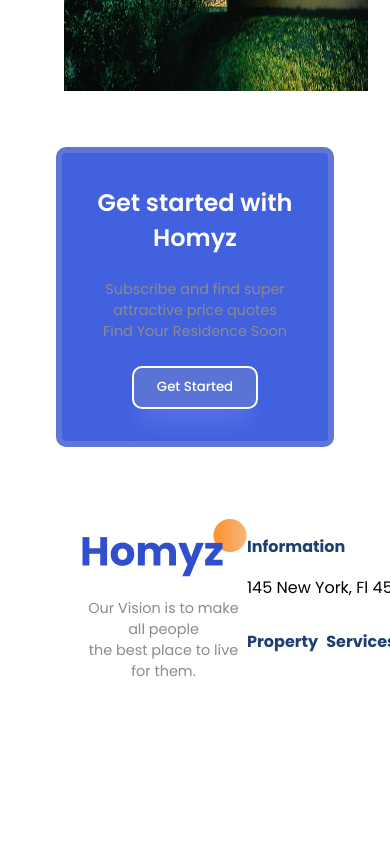
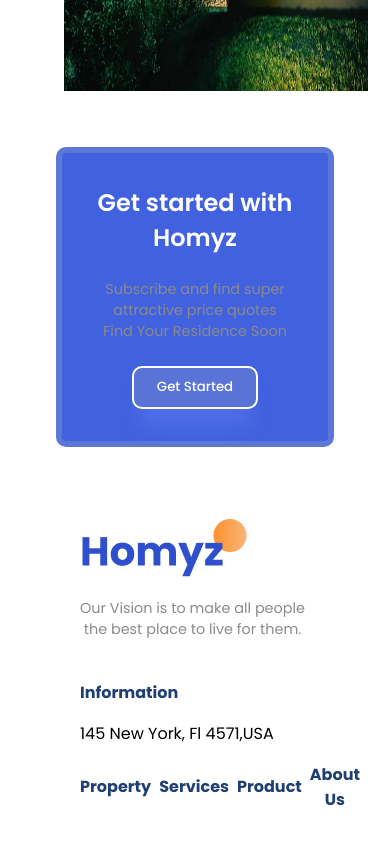
Before and after one commit to itssg001/React.js-Projects, a React (Vite) app in the folder Real-Estate-Website/: page / in a window 390 px wide. Shown: the part 4003-4847 px from the top of the page. Before the commit the page ends 4765 px from the top, so only its background shows below. Built offline with nearby package versions, Linux system fonts and the light colour scheme.

Commit message:
footer responsie

```diff
--- a/Real-Estate-Website/src/components/Footer/footer.css
+++ b/Real-Estate-Website/src/components/Footer/footer.css
@@ -37,3 +37,18 @@
     width: 100%;
     gap: 0.5rem;
 }
+
+
+@media (max-width:768px){
+
+.f-wrapper{
+    flex-direction: column;
+}
+
+.f-wrapper .f-container{
+    flex-direction: column;
+    gap: 2.5rem;
+    align-items: flex-start;
+}
+
+}
```
